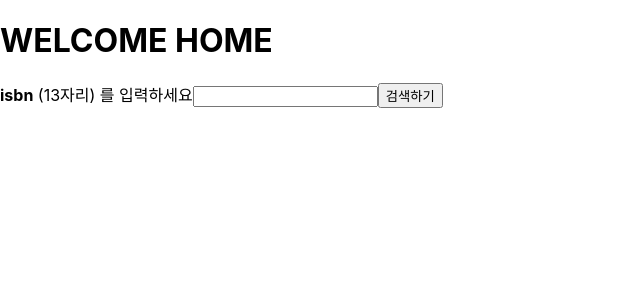
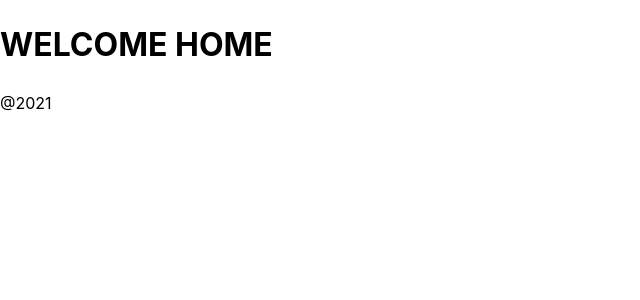
Before and after one commit to noname2048/ba-book-list, a React (Create React App) app: page / in a window 1280 px wide. Shown: the top 300 px of the page, without its empty margins (0-640 px from the left). Built offline with nearby package versions, Linux system fonts and the light colour scheme.

Commit message:
feat: add headers,  footers

```diff
--- /dev/null
+++ b/src/components/Footer.js
@@ -0,0 +1,5 @@
+const Footer = () => {
+  return <div>@2021</div>;
+};
+
+export { Footer };
--- a/src/components/Header.js
+++ b/src/components/Header.js
@@ -1,7 +1,8 @@
 // import { useState } from "react";
-import { styled } from "styled-components";
+import styled from "styled-components";
 import { Link } from "react-router-dom";
 import { GoSearch } from "react-icons/go";
+
 const StyledDiv = styled.div`
   display: flex;
 `;
--- a/src/components/IsbnSearch.js
+++ b/src/components/IsbnSearch.js
@@ -15,7 +15,7 @@ export default function IsbnSearch() {
       console.log(response);
       const json = await response.json();
       console.log(json);
-      setBooks(json.data.books);
+      setBooks(json.data);
     } catch (error) {
       console.log(error);
     }
--- a/src/index.js
+++ b/src/index.js
@@ -1,23 +1,15 @@
 import "./index.css";
 
-// import App from "./App";
-import { BrowserRouter } from "react-router-dom";
-// import CoinApp from "./components/CoinApp";
-import Home from "./pages/Home";
-// import MovieApp from "./components/MovieApp";
+import App from "./App";
 import React from "react";
 import ReactDOM from "react-dom";
-// import TodoApp from "./components/TodoApp";
+import { BrowserRouter } from "react-router-dom";
 import reportWebVitals from "./reportWebVitals";
 
 ReactDOM.render(
   <React.StrictMode>
     <BrowserRouter>
-      {/* <App /> */}
-      {/* <CoinApp /> */}
-      {/* <MovieApp /> */}
-      {/* <TodoApp /> */}
-      <Home />
+      <App />
     </BrowserRouter>
   </React.StrictMode>,
   document.getElementById("root")
--- a/src/pages/Home.js
+++ b/src/pages/Home.js
@@ -1,21 +1,11 @@
-import { Route, Routes } from "react-router-dom";
+import React from "react";
 
-import IsbnSearch from "../components/IsbnSearch";
-// import { Main } from "../components/Converters";
-import React from "react";
-import RecentUpdateBook from "../components/RecentUpdateBook";
+const Home = () => {
+  return (
+    <div>
+      <h1>WELCOME HOME</h1>
+    </div>
+  );
+};
 
-class Home extends React.Component {
-  render() {
-    return (
-      <div>
-        <h1>WELCOME HOME</h1>
-        <Routes>
-          <Route path="/" element={<IsbnSearch />} />
-        </Routes>
-      </div>
-    );
-  }
-}
-
-export default Home;
+export { Home };
```
